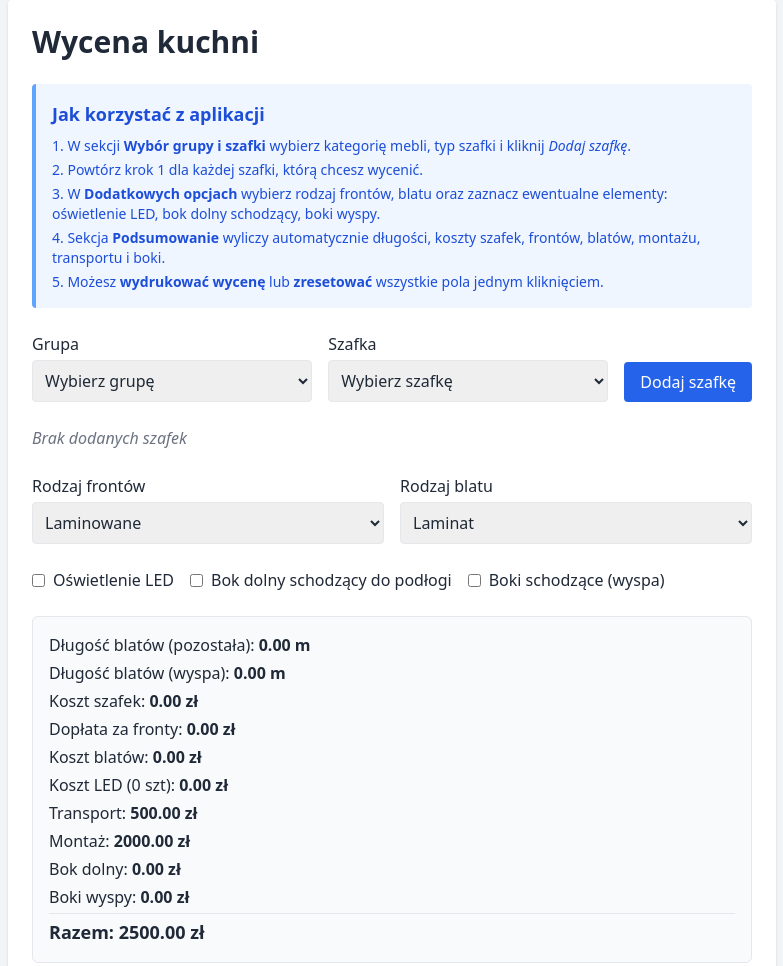
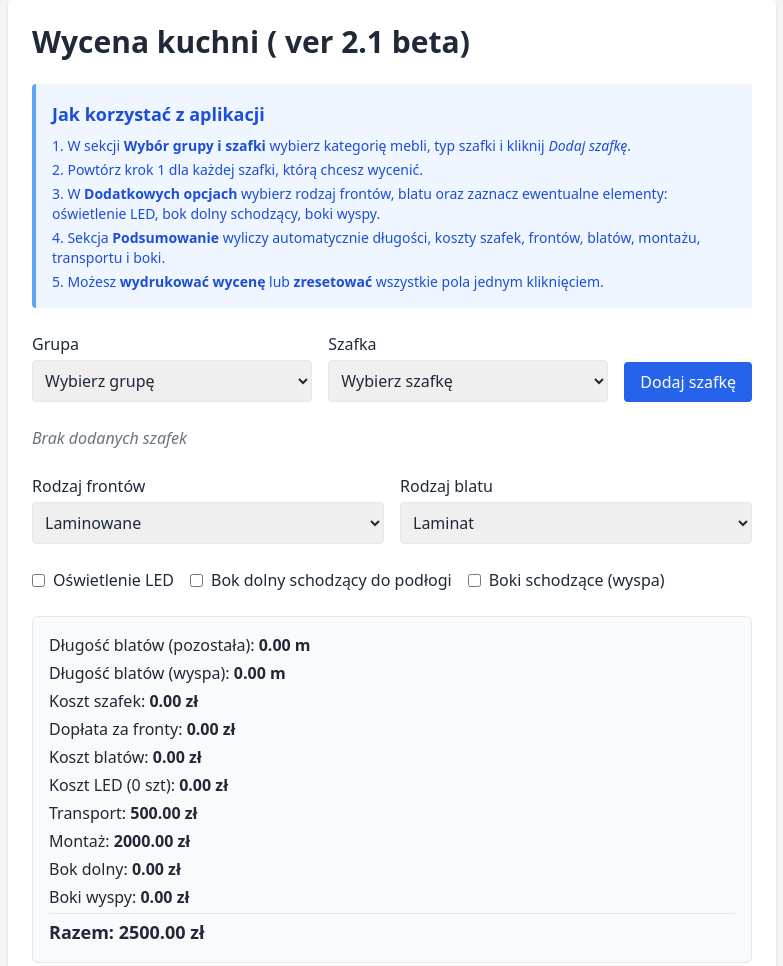
Before and after one commit to AndrewVege/kitchenAppV2, a plain HTML site: page index.html in a window 1280 px wide. Shown: the top 966 px of the page, without its empty margins (248-1031 px from the left). Drawn offline with nearby package versions, Linux system fonts and the light colour scheme.

Commit message:
Update index.html

```diff
--- a/index.html
+++ b/index.html
@@ -9,7 +9,7 @@
 </head>
 <body class="bg-gray-100 text-gray-800">
   <div id="app" class="p-6 max-w-3xl mx-auto bg-white shadow rounded space-y-6">
-    <h1 class="text-3xl font-bold">Wycena kuchni</h1>
+    <h1 class="text-3xl font-bold">Wycena kuchni ( ver 2.1 beta) </h1>
 
     <!-- Instrukcja obsługi -->
     <div class="mb-6 p-4 bg-blue-50 border-l-4 border-blue-400 text-blue-700 rounded">
```
